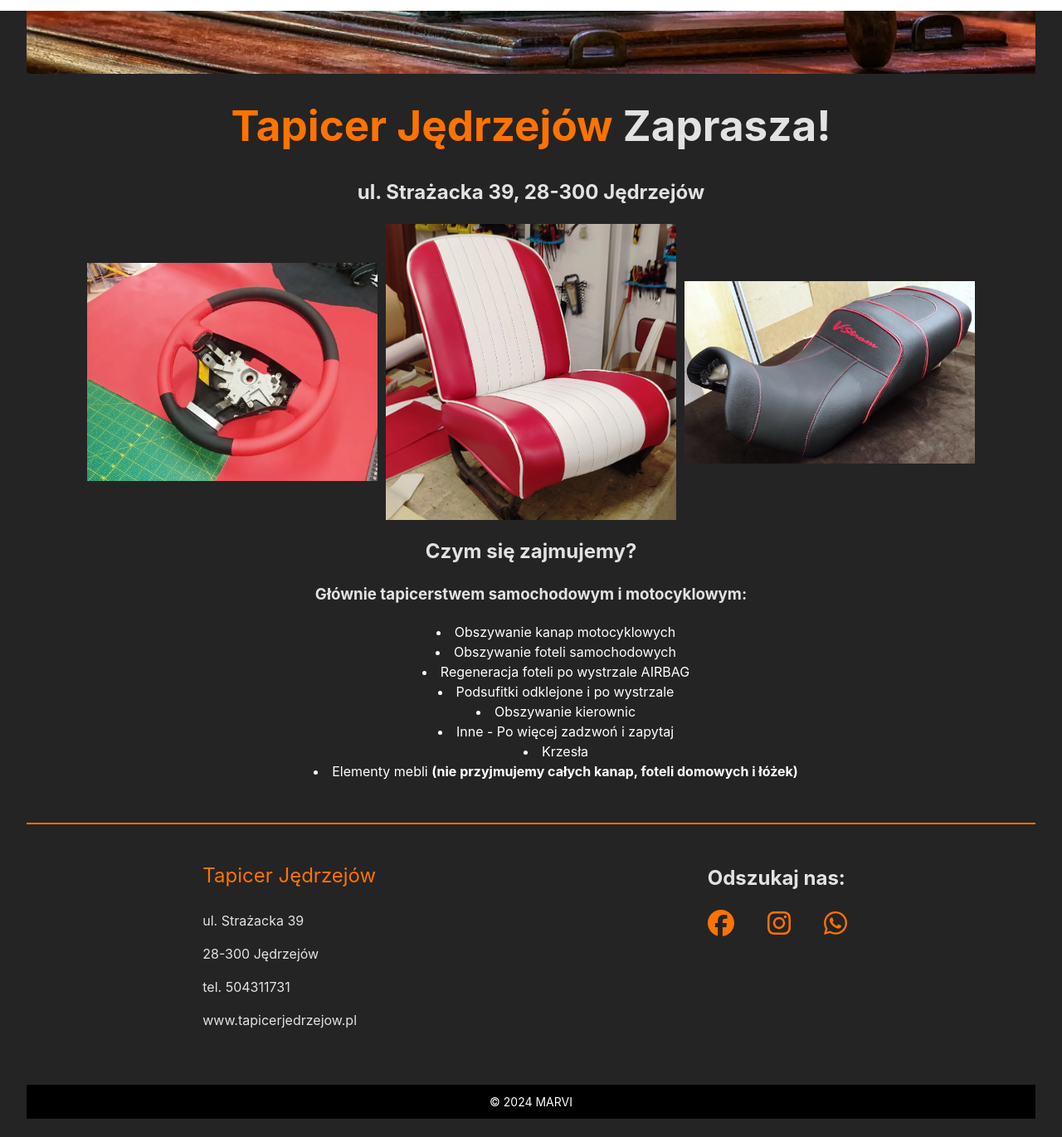
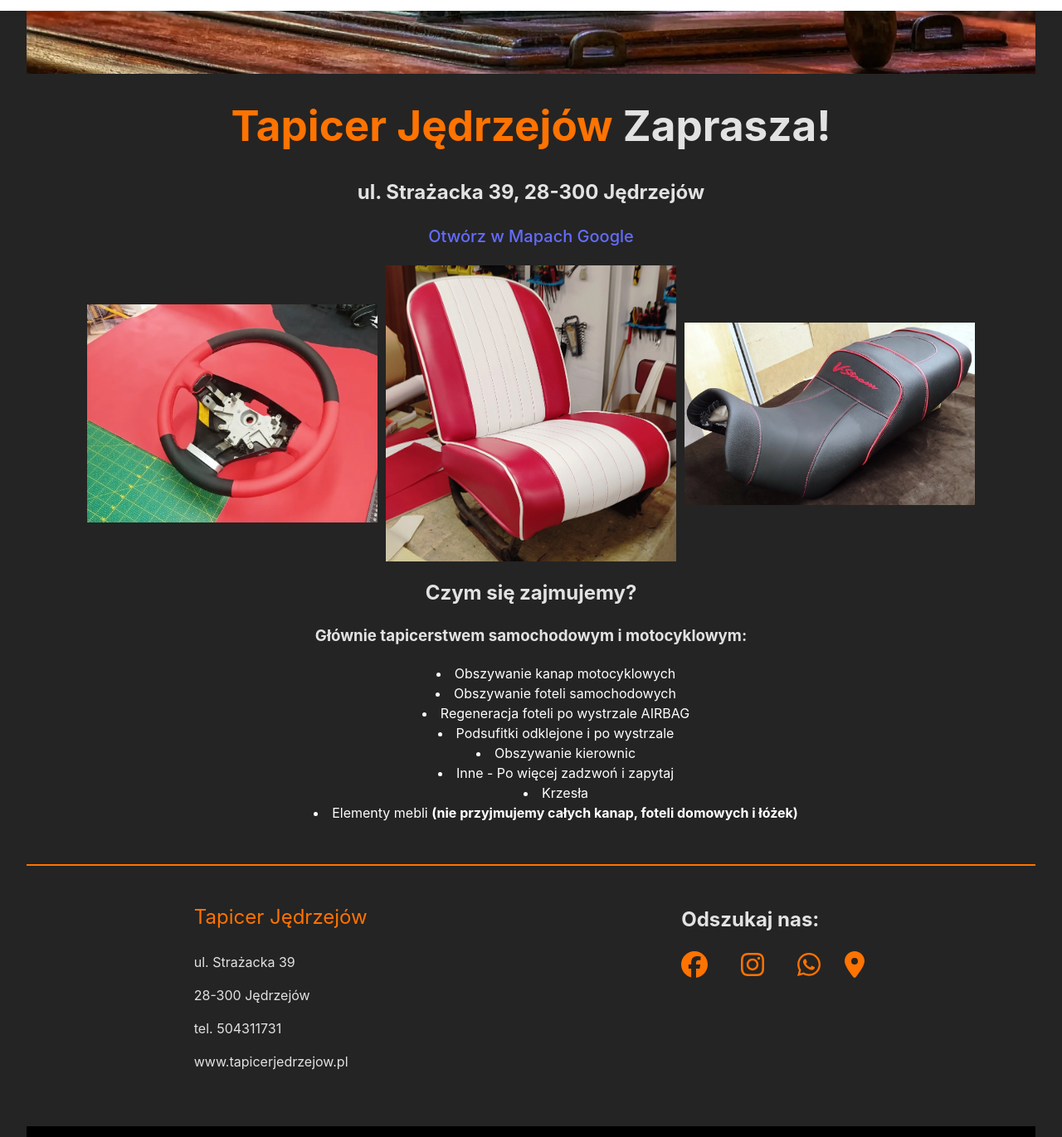
Before and after one commit to MikiMarcinkowski/moja_strona_tap, a React (Vite) app: page / in a window 1280 px wide. Shown: the part 787-2158 px from the top of the page at 83% size. Built offline with nearby package versions, Linux system fonts and the light colour scheme.

Commit message:
add google maps link & footer's buttons

```diff
--- a/package.json
+++ b/package.json
@@ -12,7 +12,7 @@
   "dependencies": {
     "@fortawesome/fontawesome-svg-core": "^6.6.0",
     "@fortawesome/free-brands-svg-icons": "^6.6.0",
-    "@fortawesome/free-solid-svg-icons": "^6.6.0",
+    "@fortawesome/free-solid-svg-icons": "^6.7.2",
     "@fortawesome/react-fontawesome": "^0.2.2",
     "react": "^18.3.1",
     "react-dom": "^18.3.1",
--- a/src/App.jsx
+++ b/src/App.jsx
@@ -7,9 +7,11 @@ import Footer from "./Components/Footer/Footer";
 import Header from "./Components/Header/Header";
 import Offer from "./Components/Offer/Offer";
 import Gallery from "./Components/Gallery/Gallery";
-import UnderConstruction from "./Components/underConstruction/UnderConstruction";
+// import UnderConstruction from "./Components/underConstruction/UnderConstruction";
 import Address from "./Components/SectionAddress/SectionAddress";
 import SewingMachineImage from "./Components/BackgroundSection/BackgroundSection";
+import GoogleMapsLink from "./Components/GoogleMapsLink/GoogleMapsLink";
+// import GoogleMapEmbed from "./Components/GoogleMap/GoogleMapEmbed";
 
 function App() {
   const phoneNumber = "504311731";
@@ -31,6 +33,10 @@ function App() {
     localStorage.setItem("cookiesAccepted", "false");
     setShowModal(false);
   };
+//link do mapy
+  // const shareLink = "https://maps.app.goo.gl/REBzfDBxMUDxTSZGA";
+
+
 
   return (
     <>
@@ -40,8 +46,13 @@ function App() {
       <Header phoneNumber={phoneNumber} />
       <SewingMachineImage />
       <Address />
+      <GoogleMapsLink
+        address="ul. Strażacka 39, Jędrzejów"
+        label="Otwórz w Mapach Google"
+      />
       <Gallery />
       <Offer />
+      {/* <GoogleMapEmbed shareLink={shareLink} /> */}
       <Footer />
     </>
   );
--- a/src/Components/Footer/Footer.jsx
+++ b/src/Components/Footer/Footer.jsx
@@ -5,9 +5,13 @@ import {
   faFacebook,
   faInstagram,
   faWhatsapp,
+
 } from "@fortawesome/free-brands-svg-icons";
-import UnderConstruction from "../underConstruction/UnderConstruction";
+// import { faMapMarkerAlt } from "@fortawesome/free-solid-svg-icons";
+
+// import UnderConstruction from "../underConstruction/UnderConstruction";
 import Copyright from "../CopyrRight/CopyRight";
+import GoogleMapsIconLink from "../GogleMapsIconLink/GoogleMapsIconLink";
 
 
 
@@ -46,11 +50,19 @@ const Footer = () => {
             >
               <FontAwesomeIcon icon={faWhatsapp} size="2x" />
             </a>
+            {/* <a
+              href="https://maps.google.com/?q=Tapicer+Jędrzejów"
+              target="_blank"
+              rel="noopener noreferrer"
+            >
+              <FontAwesomeIcon icon={faMapMarkerAlt} size="2x" />
+            </a> */}
+            <GoogleMapsIconLink/>
           </div>
         </div>
       </div>
       <div>
-        <Copyright/>
+        <Copyright />
       </div>
     </footer>
   );
--- /dev/null
+++ b/src/Components/GogleMapsIconLink/GoogleMapsIconLink.jsx
@@ -0,0 +1,25 @@
+import React from "react";
+import { FontAwesomeIcon } from "@fortawesome/react-fontawesome";
+import { faMapMarkerAlt } from "@fortawesome/free-solid-svg-icons";
+import css from "./GoogleMapsIconLink.module.css";
+
+const GoogleMapsIconLink = () => {
+  const address = "Strażacka 39, 28-300 Jędrzejów";
+  const encodedAddress = address.replace(/ /g, "+"); // Proste zastąpienie spacji
+  const mapsUrl = `https://www.google.com/maps/search/?api=1&query=${encodedAddress}`;
+
+  const handleClick = () => {
+    window.open(mapsUrl, "_blank", "noopener noreferrer");
+  };
+
+  return (
+    <FontAwesomeIcon
+
+      icon={faMapMarkerAlt}
+     className={css.map__icon}
+      onClick={handleClick}
+    />
+  );
+};
+
+export default GoogleMapsIconLink;
--- /dev/null
+++ b/src/Components/GogleMapsIconLink/GoogleMapsIconLink.module.css
@@ -0,0 +1,10 @@
+.map__icon {
+  cursor: pointer;
+  width: 32px;
+  height: 32px;
+  color: rgb(255, 115, 0);
+}
+
+.map__icon:hover {
+  color: rgb(255, 81, 0);
+}
--- /dev/null
+++ b/src/Components/GoogleMap/GoogleMapEmbed.jsx
@@ -0,0 +1,17 @@
+// import React from "react";
+
+// const GoogleMapEmbed = ({ shareLink }) => {
+//   return (
+//     <iframe
+//       src={shareLink}
+//       width="600"
+//       height="450"
+//       style={{ border: 0 }}
+//       allowFullScreen=""
+//       loading="lazy"
+//       referrerPolicy="no-referrer-when-downgrade"
+//     ></iframe>
+//   );
+// };
+
+// export default GoogleMapEmbed;
--- /dev/null
+++ b/src/Components/GoogleMapsLink/GoogleMapsLink.jsx
@@ -0,0 +1,23 @@
+import React from "react";
+import css from "./GoogleMapsLink.module.css";
+
+const GoogleMapsLink = ({ address, label }) => {
+  const encodedAddress = encodeURIComponent(address);
+  const mapsUrl = `https://www.google.com/maps/search/?api=1&query=${encodedAddress}`;
+
+  return (
+    <div className={css.map__link}>
+
+      <a
+        href={mapsUrl}
+
+        target="_blank"
+        rel="noopener noreferrer"
+      >
+        {label}
+      </a>
+    </div>
+  );
+};
+
+export default GoogleMapsLink;
--- /dev/null
+++ b/src/Components/GoogleMapsLink/GoogleMapsLink.module.css
@@ -0,0 +1,5 @@
+.map__link {
+    font-size: 20px;
+    margin-bottom: 20px;
+
+}
```
Also changed, not shown: 6 other files (tests, documents, lock files or other folders).
